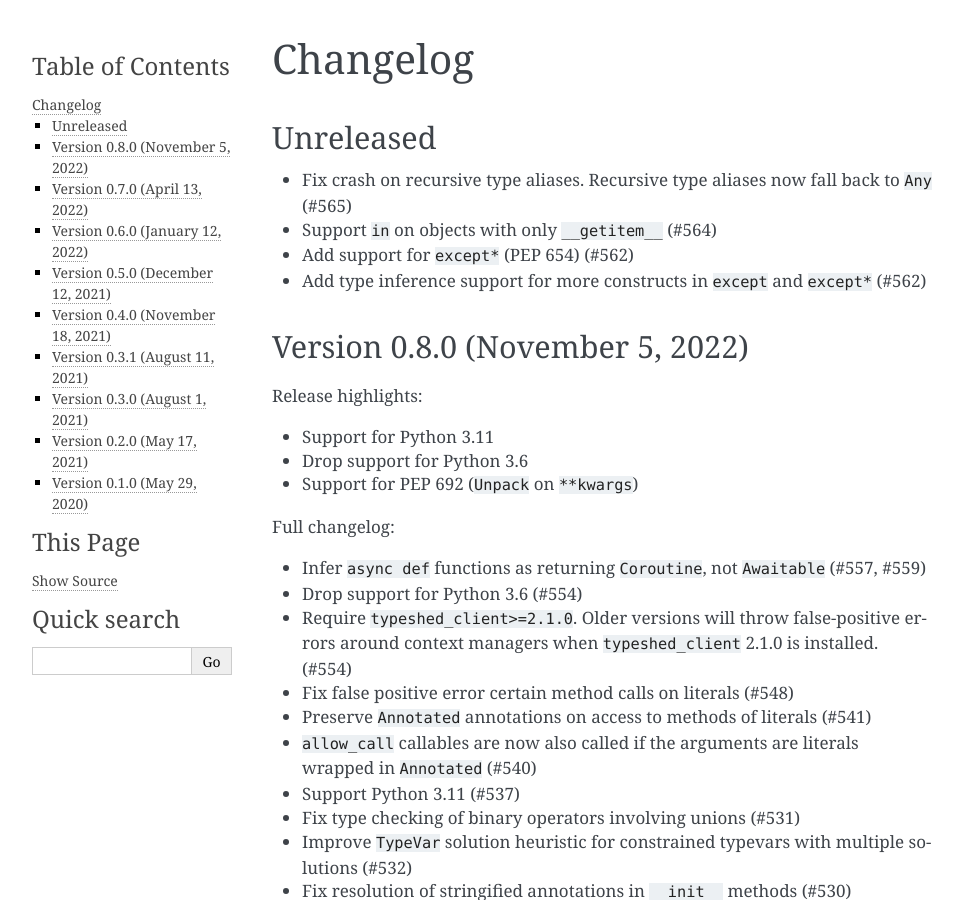
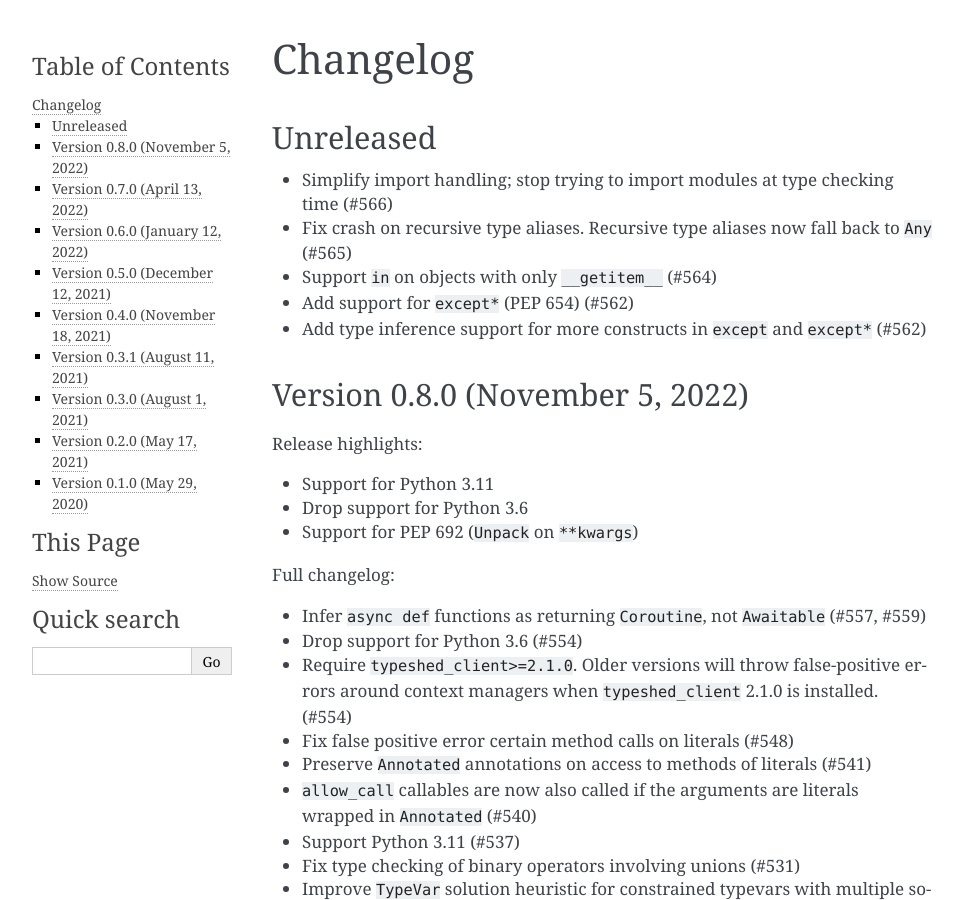
Before and after one commit to quora/pyanalyze, a Sphinx documentation site: the page built from docs/changelog.md, in a window 1280 px wide and 900 px high. Shown: the whole window, without its empty margins (148-1111 px from the left). Built offline with Sphinx 7.4.7, drawn with Linux system fonts in a browser that asks for light colours.

Commit message:
changelog

```diff
--- a/docs/changelog.md
+++ b/docs/changelog.md
@@ -2,6 +2,7 @@
 
 ## Unreleased
 
+- Simplify import handling; stop trying to import modules at type checking time (#566)
 - Fix crash on recursive type aliases. Recursive type aliases now fall back to `Any` (#565)
 - Support `in` on objects with only `__getitem__` (#564)
 - Add support for `except*` (PEP 654) (#562)
```
